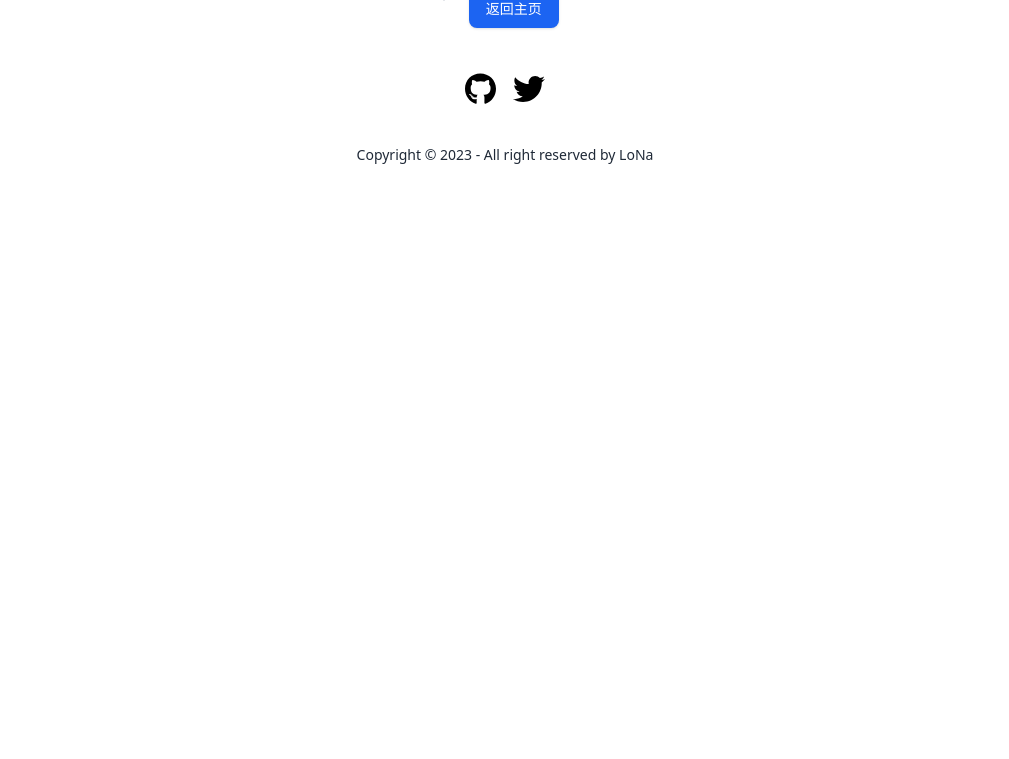
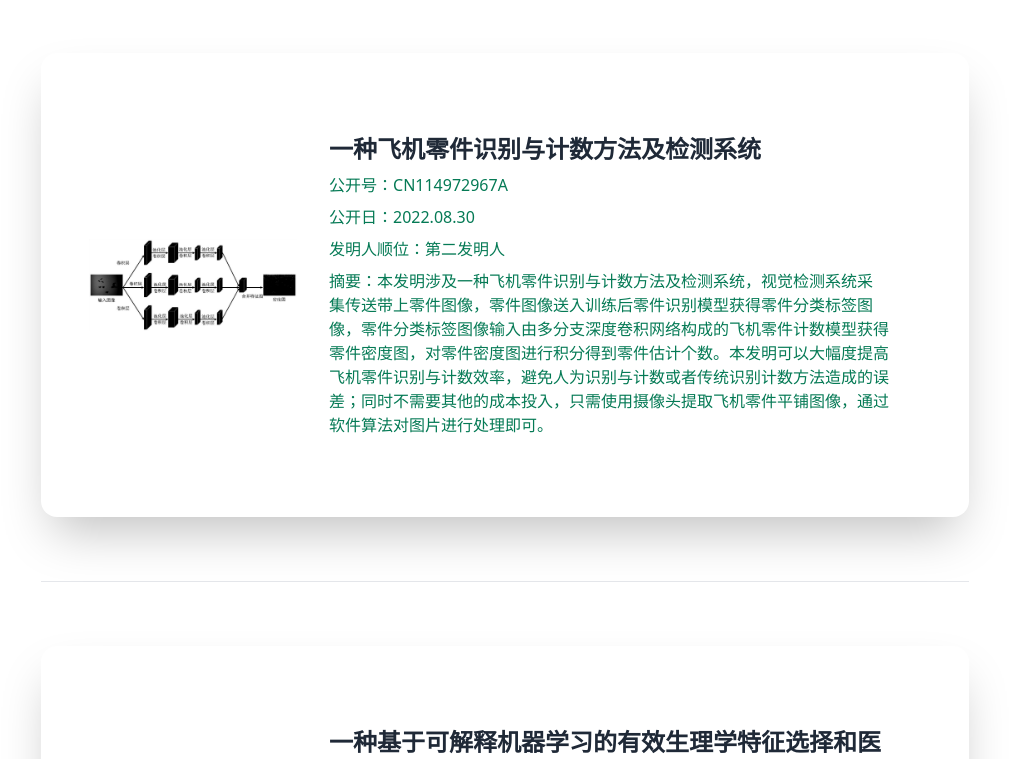
Before and after one commit to light-dawn/light-dawn.github.io, a React (Vite) app: page /patent in a window 1280 px wide. Before the commit this address had no page. Shown: the part 279-1038 px from the top of the page, without its empty margins (135-1144 px from the left). Before the commit the page ends 800 px from the top, so only its background shows below. Built offline with nearby package versions, Linux system fonts and the light colour scheme; what tw-elements would draw is missing.

Commit message:
patent contents.

```diff
--- a/src/components/NavBar.tsx
+++ b/src/components/NavBar.tsx
@@ -12,7 +12,7 @@ export function NavBar() {
                     <li key={0}><Link to="/">博客</Link></li>
                     <li key={1}><Link to="/contest">赛事</Link></li>
                     <li key={2}><Link to="/paper">论文</Link></li>
-                    <li key={3}><Link to="/assets">知识产权</Link></li>
+                    <li key={3}><Link to="/patent">知识产权</Link></li>
                     <li key={4}><Link to="/about">关于我</Link></li>
                 </ul>
             </div>
--- /dev/null
+++ b/src/components/PatentItem.tsx
@@ -0,0 +1,29 @@
+import React from "react"
+
+
+type PatentItemProps = {
+    thumbnail: string,
+    title: string,
+    publicID: string,
+    publicDate: string,
+    authorOrder: string,
+    abstract: string
+}
+
+
+export const PatentItem: React.FC<PatentItemProps> = (props: PatentItemProps) => {
+    return (
+        <div className="card card-side bg-base-100 shadow-2xl p-12">
+            <div className="grid grid-cols-4">
+                <figure className="w-auto"><img src={props.thumbnail} alt="Movie"/></figure>
+                <div className="card-body col-span-3">
+                    <p className="text-2xl font-bold">{props.title}</p>
+                    <p className="text-green-600">公开号：{props.publicID}</p>
+                    <p className="text-green-600">公开日：{props.publicDate}</p>
+                    <p className="text-green-600">发明人顺位：{props.authorOrder}</p>
+                    <p className="text-green-600">摘要：{props.abstract}</p>
+                </div>
+            </div>
+        </div>
+    )
+}
--- /dev/null
+++ b/src/pages/PatentPage.tsx
@@ -0,0 +1,37 @@
+import { PatentItem } from "../components/PatentItem"
+
+
+export function PatentPage() {
+    return (
+        <div className="m-12 mt-36">
+            <div className="text-6xl font-black">知识产权</div>
+            <ul className="divide-y">
+
+                <li className="py-16">
+                    <PatentItem
+                        publicDate="2022.08.30"
+                        thumbnail="/images/patents_thumbnail/fjljsbyjs.png"
+                        title="一种飞机零件识别与计数方法及检测系统"
+                        publicID="CN114972967A"
+                        authorOrder="第二发明人"
+                        abstract="本发明涉及一种飞机零件识别与计数方法及检测系统，视觉检测系统采集传送带上零件图像，零件图像送入训练后零件识别模型获得零件分类标签图像，零件分类标签图像输入由多分支深度卷积网络构成的飞机零件计数模型获得零件密度图，对零件密度图进行积分得到零件估计个数。本发明可以大幅度提高飞机零件识别与计数效率，避免人为识别与计数或者传统识别计数方法造成的误差；同时不需要其他的成本投入，只需使用摄像头提取飞机零件平铺图像，通过软件算法对图片进行处理即可。"
+                    />
+                </li>
+
+                <li className="py-16">
+                    <PatentItem
+                        publicDate="2022.03.22"
+                        thumbnail="/images/patents_thumbnail/kjsxjqxx.png"
+                        title="一种基于可解释机器学习的有效生理学特征选择和医学因果推理方法"
+                        publicID="CN114220549A"
+                        authorOrder="第三发明人"
+                        abstract="本发明揭示了一种基于可解释机器学习的有效生理学特征选择和医学因果推理方法，包括从电子病历中采集医学数据；通过多种特征选择方法将特征空间解耦成多个有效特征的组合；比较不同的特征选择方法，说明在因果推理领域采用SHAP value的合理性；基于SHAP对模型特征进行评估，分析特征空间与预测结果间的关联；将因果信息纳入特征空间，构建可解释机器学习模型；根据不同的因果模型，用各种Shapley Values提供合理的解释；输出每个特征的重要程度、对样本的贡献度和与预测结果的因果关系。本发明实现了根据有效特征来解释病情发展和进行疾病推理，提高了模型的效果和可解释性以及疾病诊断的准确性。"
+                    />
+                </li>
+
+            </ul>
+        </div>
+    )
+}
+
+export default PatentPage
--- a/src/router/index.tsx
+++ b/src/router/index.tsx
@@ -4,6 +4,7 @@ import MainLayout from "../layouts/MainLayout";
 import App from "../pages/App";
 import PaperPage from "../pages/PaperPage"
 import ContestPage from "../pages/ContestPage";
+import PatentPage from "../pages/PatentPage";
 import NotFound from "../pages/404";
 
 
@@ -27,6 +28,10 @@ export const router = createBrowserRouter([
             {
                 path: 'contest',
                 element: <ContestPage></ContestPage>,
+            },
+            {
+                path: 'patent',
+                element: <PatentPage></PatentPage>,
             }
         ],
         errorElement: <MainLayout><NotFound></NotFound></MainLayout>,
```
Also changed, not shown: public/images/patents_thumbnail/fjljsbyjs.png (added), public/images/patents_thumbnail/kjsxjqxx.png (added).
